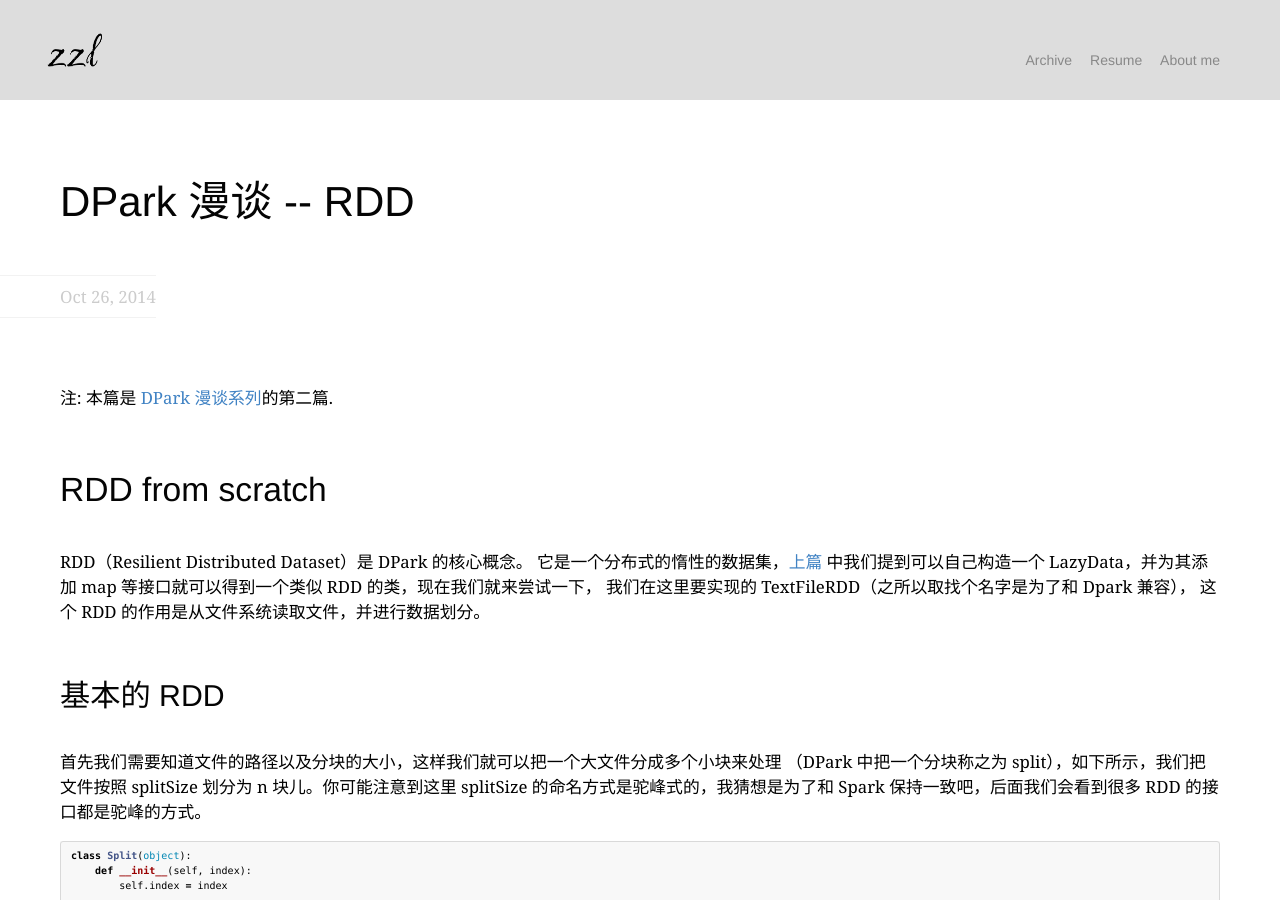
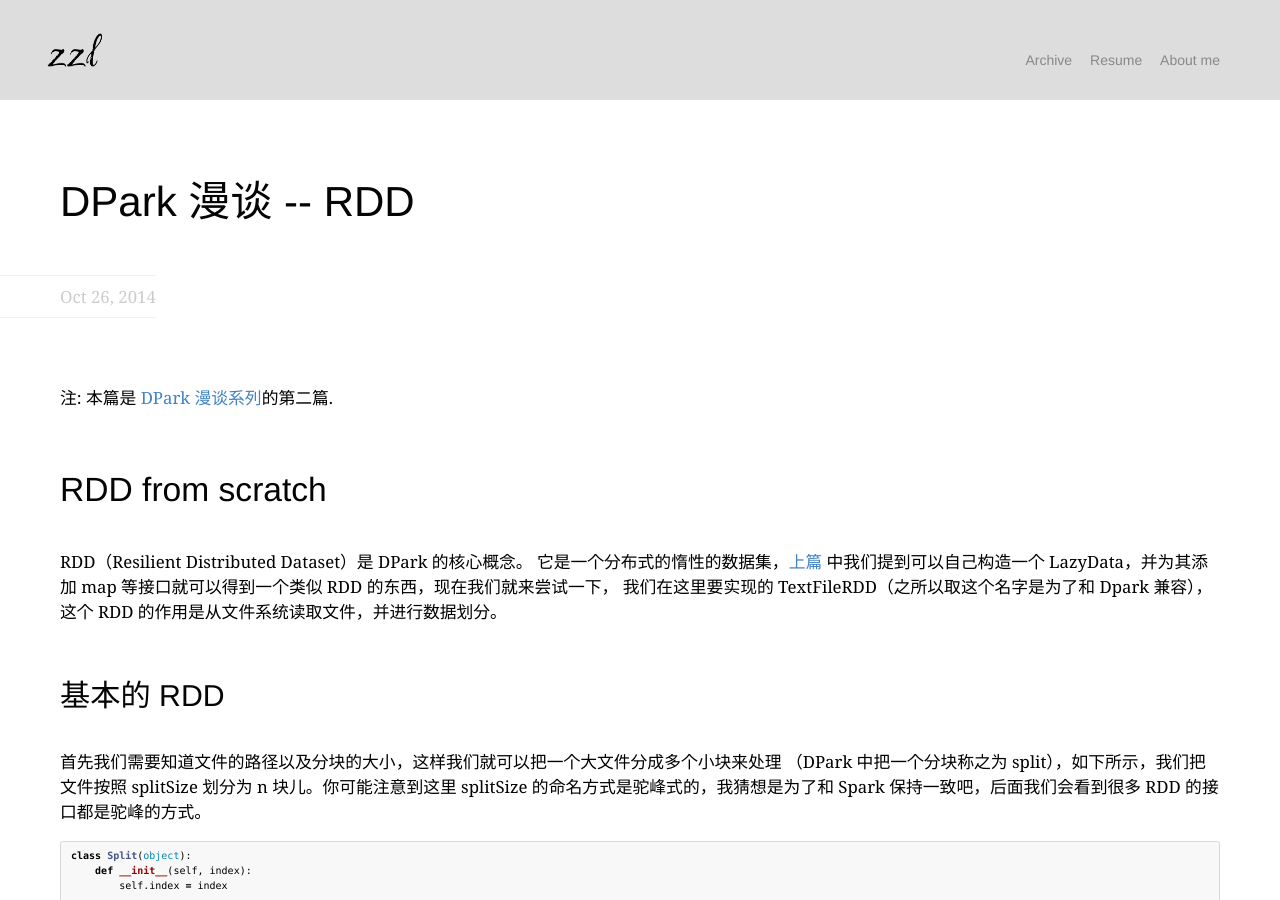
Before and after one commit to zzl0/zzl0.github.com, a Jekyll site: the page built from _posts/2014-10-26-dpark-rdd.md, in a window 1280 px wide and 900 px high. Built offline with Jekyll 4.4.1, drawn with Linux system fonts in a browser that asks for light colours; some web fonts are replaced; Markdown is read by kramdown in place of the engine named in the settings; comment, search, counter and statistics services are not loaded.

Commit message:
update dpark-rdd

```diff
--- a/_posts/2014-10-26-dpark-rdd.md
+++ b/_posts/2014-10-26-dpark-rdd.md
@@ -15,8 +15,8 @@ date: 2014-10-26
 RDD（Resilient Distributed Dataset）是 DPark 的核心概念。
 它是一个分布式的惰性的数据集，[上篇](/2014/10/13/dpark-basic/)
 中我们提到可以自己构造一个 LazyData，并为其添加 map
-等接口就可以得到一个类似 RDD 的类，现在我们就来尝试一下，
-我们在这里要实现的 TextFileRDD（之所以取找个名字是为了和 Dpark 兼容），
+等接口就可以得到一个类似 RDD 的东西，现在我们就来尝试一下，
+我们在这里要实现的 TextFileRDD（之所以取这个名字是为了和 Dpark 兼容），
 这个 RDD 的作用是从文件系统读取文件，并进行数据划分。
 
 ### 基本的 RDD
```
